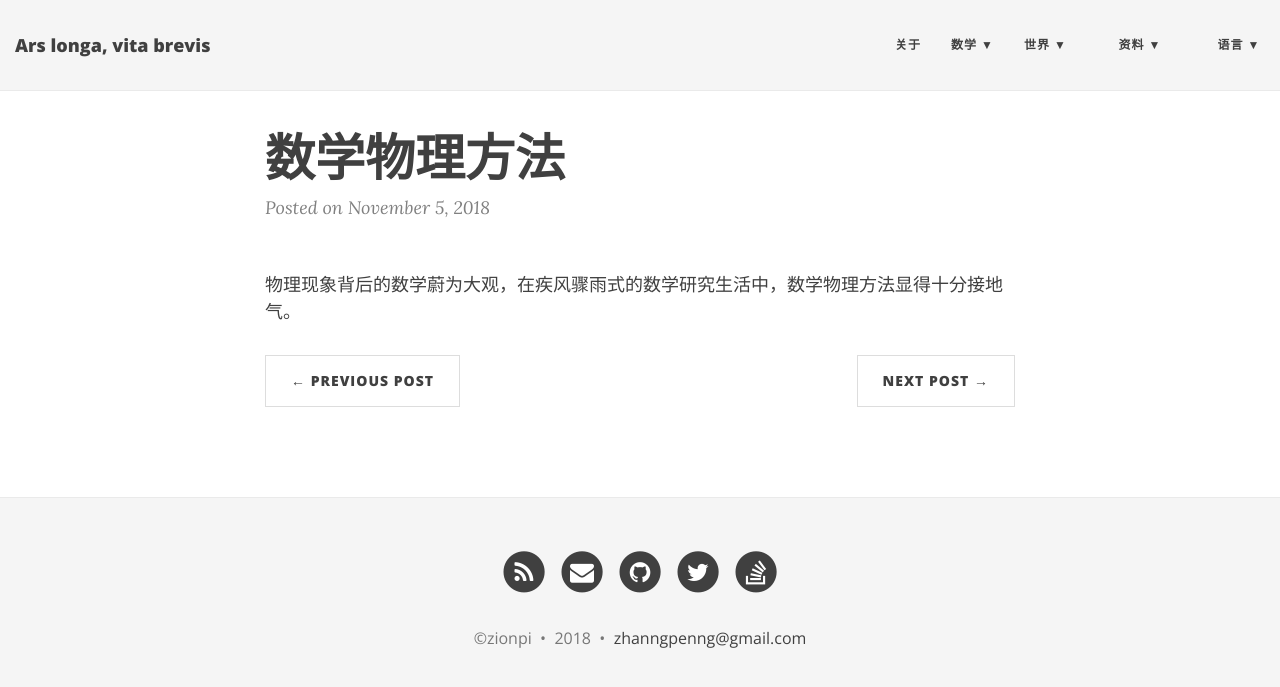
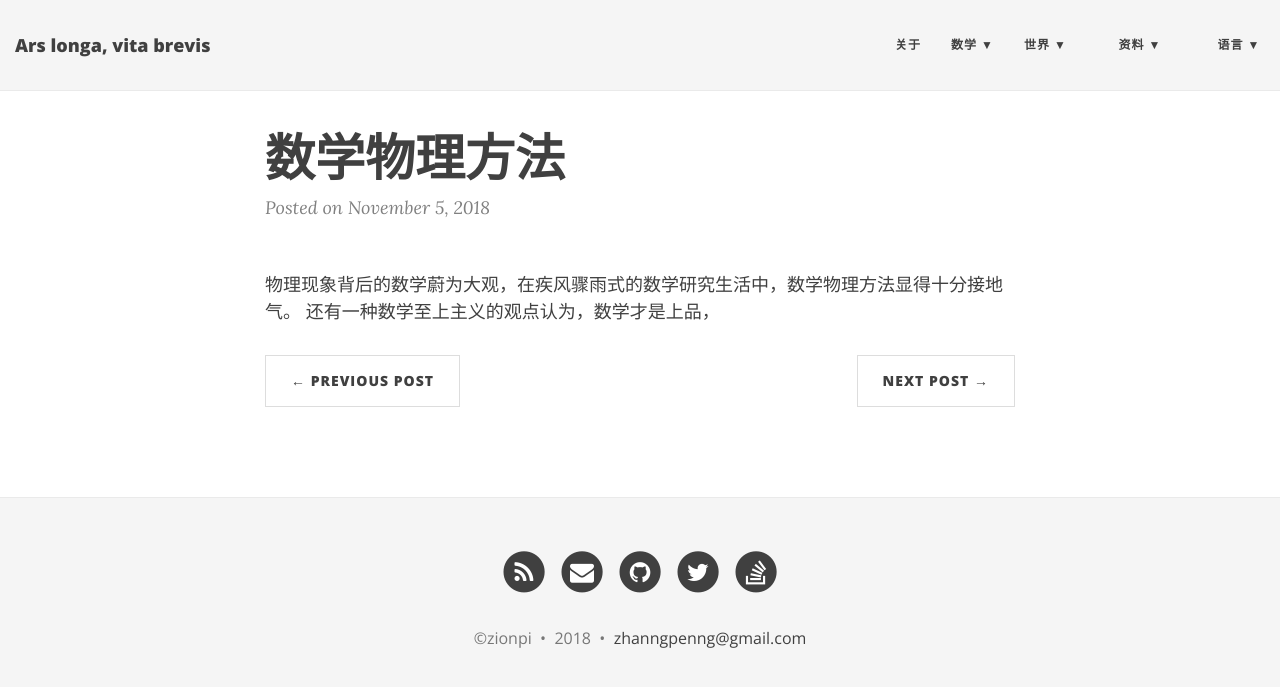
Before and after one commit to ZionPi/zionpi.github.io, a Jekyll site: the page built from _posts/2018-11-05-mathematical-physics.md, in a window 1280 px wide. Shown: the top 687 px of the page. Built offline with Jekyll 4.4.1, drawn with Linux system fonts in a browser that asks for light colours; nearby versions of some CDN libraries.

Commit message:
Update 2018-11-05-mathematical-physics.md

```diff
--- a/_posts/2018-11-05-mathematical-physics.md
+++ b/_posts/2018-11-05-mathematical-physics.md
@@ -3,3 +3,4 @@ layout: post
 title: 数学物理方法
 ---
 物理现象背后的数学蔚为大观，在疾风骤雨式的数学研究生活中，数学物理方法显得十分接地气。
+还有一种数学至上主义的观点认为，数学才是上品，
```
